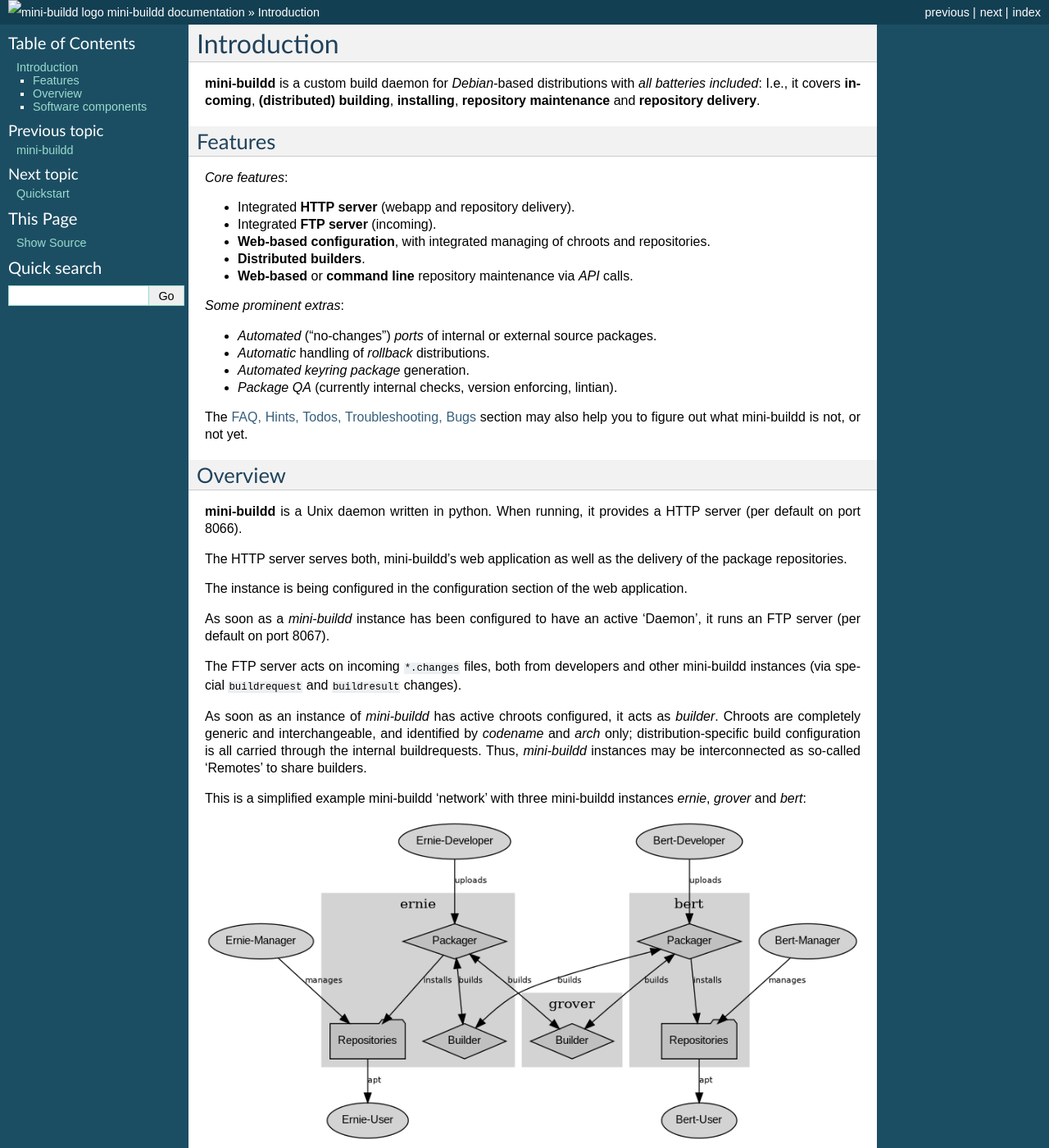
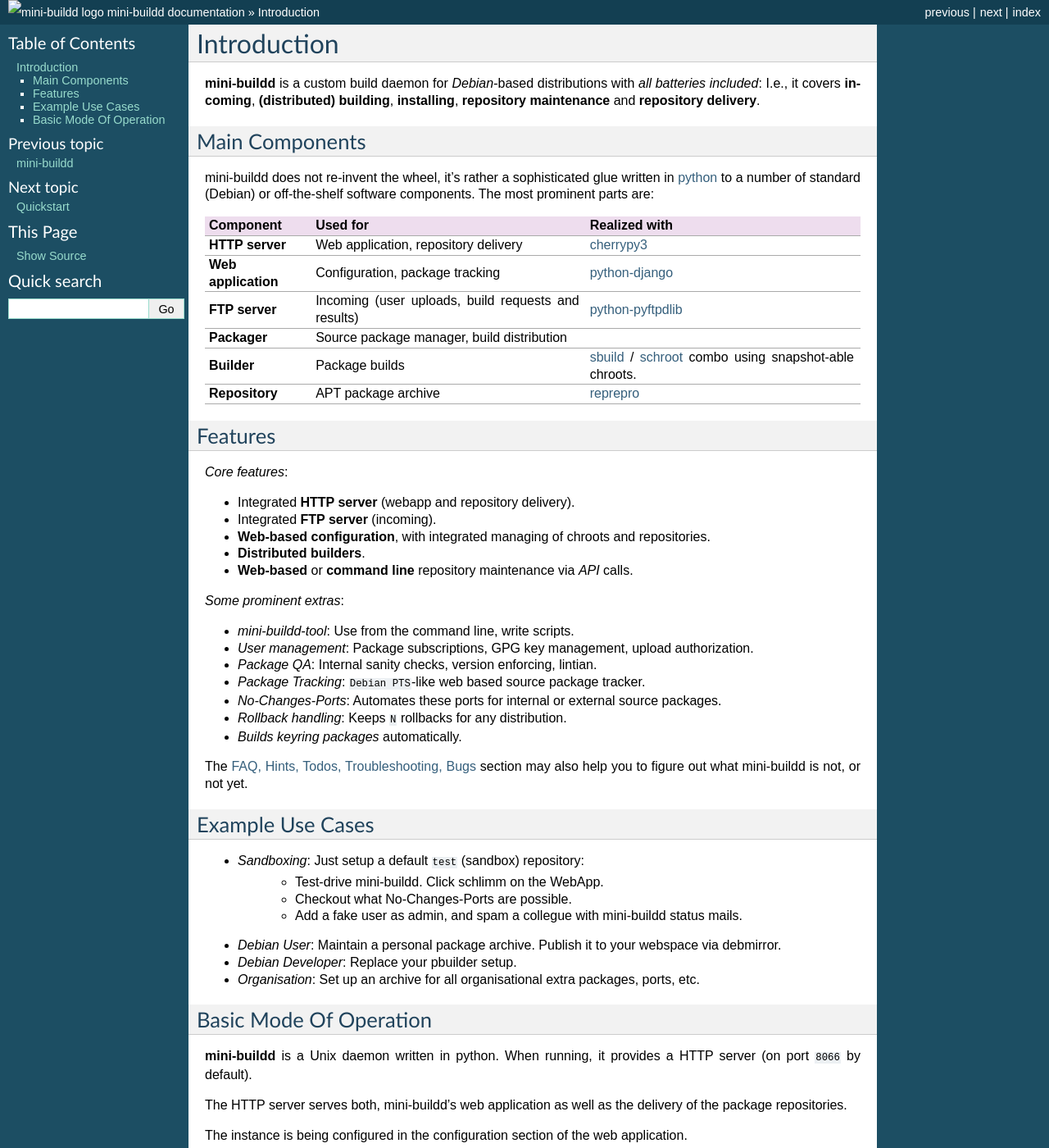
Before and after one commit to SwooshyCueb/mini-buildd, a Sphinx documentation site: the page built from doc/introduction.rst, in a window 1280 px wide and 1400 px high. Shown: the whole window at 82% size. Built offline with Sphinx 7.4.7, drawn with Linux system fonts in a browser that asks for light colours; pages that are not in the unit, such as notebooks, are missing from menus; the version number could not be read and is left out; some of the changed text lies outside the part shown.

Commit message:
doc: Finish up the introduction.

```diff
--- a/doc/introduction.rst
+++ b/doc/introduction.rst
@@ -6,6 +6,29 @@ Introduction
 distributions with *all batteries included*: I.e., it covers
 **incoming**, **(distributed) building**, **installing**,
 **repository maintenance** and **repository delivery**.
+
+.. _introduction_main_components:
+
+***************
+Main Components
+***************
+
+mini-buildd does not re-invent the wheel, it's rather a
+sophisticated glue written in `python
+<http://packages.qa.debian.org/p/python.html>`_ to a number of
+standard (Debian) or off-the-shelf software components. The most
+prominent parts are:
+
+====================== ===================================================== ===========================================================
+Component              Used for                                              Realized with
+====================== ===================================================== ===========================================================
+**HTTP server**        Web application, repository delivery                  `cherrypy3 <http://packages.qa.debian.org/c/cherrypy3.html>`_
+**Web application**    Configuration, package tracking                       `python-django <http://packages.qa.debian.org/p/python-django.html>`_
+**FTP server**         Incoming (user uploads, build requests and results)   `python-pyftpdlib <http://packages.qa.debian.org/p/python-pyftpdlib.html>`_
+**Packager**           Source package manager, build distribution
+**Builder**            Package builds                                        `sbuild <http://packages.qa.debian.org/s/sbuild.html>`_ / `schroot <http://packages.qa.debian.org/s/schroot.html>`_ combo using snapshot-able chroots.
+**Repository**         APT package archive                                   `reprepro <http://packages.qa.debian.org/r/reprepro.html>`_
+====================== ===================================================== ===========================================================
 
 .. _introduction_features:
 
@@ -23,22 +46,41 @@ Features
 
 *Some prominent extras*:
 
-* *Automated* ("no-changes") *ports* of internal or external source packages.
-* *Automatic* handling of *rollback* distributions.
-* *Automated keyring package* generation.
-* *Package QA* (currently internal checks, version enforcing, lintian).
+* *mini-buildd-tool*: Use from the command line, write scripts.
+* *User management*: Package subscriptions, GPG key management, upload authorization.
+* *Package QA*: Internal sanity checks, version enforcing, lintian.
+* *Package Tracking*: ``Debian PTS``-like web based source package tracker.
+* *No-Changes-Ports*: Automates these ports for internal or external source packages.
+* *Rollback handling*: Keeps ``N`` rollbacks for any distribution.
+* *Builds keyring packages* automatically.
+
 
 The :doc:`todo` section may also help you to figure out what
 mini-buildd is not, or not yet.
 
+.. _introduction_use_cases:
+
+*****************
+Example Use Cases
+*****************
+
+* *Sandboxing*: Just setup a default ``test`` (sandbox)  repository:
+	* Test-drive mini-buildd. Click schlimm on the WebApp.
+	* Checkout what No-Changes-Ports are possible.
+	* Add a fake user as admin, and spam a collegue with mini-buildd status mails.
+* *Debian User*: Maintain a personal package archive. Publish it to your webspace via debmirror.
+* *Debian Developer*: Replace your pbuilder setup.
+* *Organisation*: Set up an archive for all organisational extra packages, ports, etc.
+
+
 .. _introduction_overview:
 
-********
-Overview
-********
+***********************
+Basic Mode Of Operation
+***********************
 
 **mini-buildd** is a Unix daemon written in python. When
-running, it provides a HTTP server (per default on port 8066).
+running, it provides a HTTP server (on port ``8066`` by default).
 
 The HTTP server serves both, mini-buildd's web application as
 well as the delivery of the package repositories.
@@ -47,8 +89,8 @@ The instance is being configured in the configuration section of
 the web application.
 
 As soon as a *mini-buildd* instance has been configured to have
-an active 'Daemon', it runs an FTP server (per default on port
-8067).
+an active 'Daemon', you may ``start`` the engine, running an FTP
+server (on port ``8067`` by default).
 
 The FTP server acts on incoming ``*.changes`` files, both from
 developers and other mini-buildd instances (via special
```
Also changed, not shown: other parts of doc/introduction.rst (+0 -18 lines).
